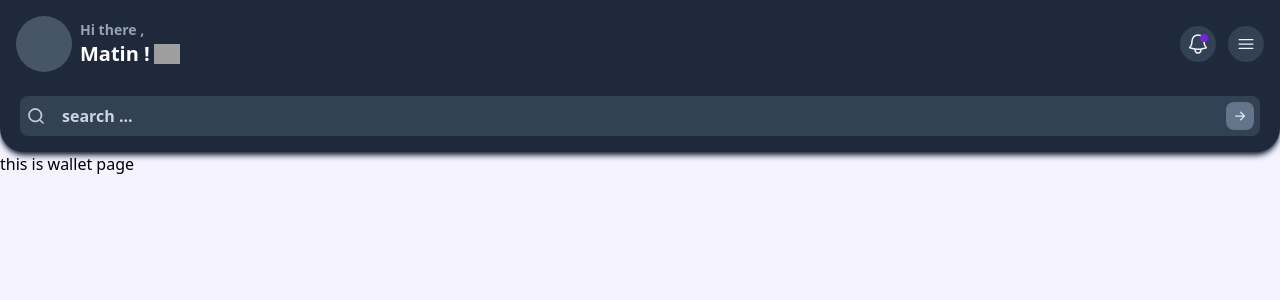
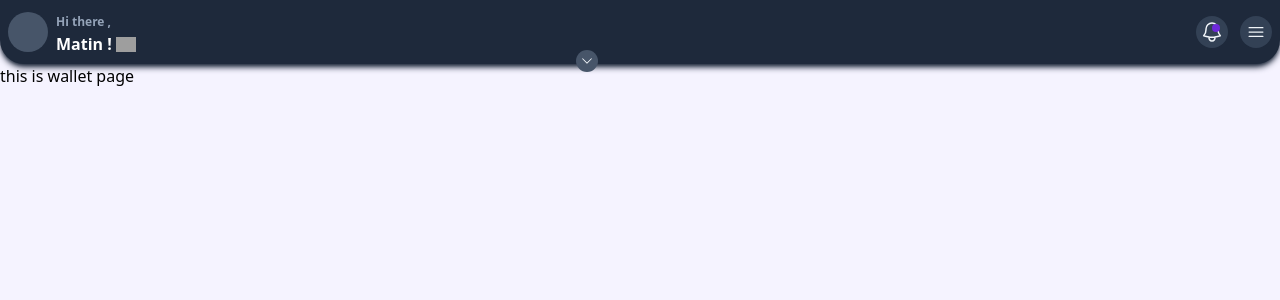
Before and after one commit to Matin-Sangabi/-Journal-trade, a Next.js app: page /wallet in a window 1280 px wide. Shown: the top 300 px of the page. Built offline with nearby package versions, Linux system fonts and the light colour scheme; grey boxes are pictures that could not be loaded.

Commit message:
accordion header added

```diff
--- a/src/container/layout/header.js
+++ b/src/container/layout/header.js
@@ -1,39 +1,76 @@
-import { HiOutlineBell, HiBars3, HiMagnifyingGlass } from "react-icons/hi2";
+import {
+  HiOutlineBell,
+  HiBars3,
+  HiMagnifyingGlass,
+  HiChevronDown,
+} from "react-icons/hi2";
 import { BsArrowRightShort } from "react-icons/bs";
 import { CiSearch } from "react-icons/ci";
+import { useState } from "react";
 const Header = () => {
+  const [openHeader, setOpenMenu] = useState(true);
+  let touchCounter = 0;
+  const touchHandler = (e) => {
+    touchCounter += 1;
+    if (touchCounter >= 50) {
+      setOpenMenu(true);
+      return;
+    }
+  };
   return (
-    <header className="p-4 rounded-b-3xl shadow-md shadow-slate-800  bg-slate-800 w-full flex flex-col gap-y-4">
+    <header
+      className={`${
+        openHeader ? "p-2" : "p-4"
+      } transition-all ease-in-out duration-300 rounded-b-3xl relative shadow-md shadow-slate-800  bg-slate-800 w-full flex flex-col gap-y-4`}
+    >
       <div className="flex items-center justify-between">
         <div className="flex items-center gap-x-2">
-          <span className="w-14 h-14 rounded-full flex items-center justify-center bg-slate-600"></span>
-          <div className="flex flex-col">
-            <span className="text-sm font-semibold text-slate-400">
+          <span
+            className={`${
+              openHeader ? "w-10 h-10" : "w-14 h-14"
+            } rounded-full flex items-center justify-center bg-slate-600 transition-all ease-in-out duration-300`}
+          ></span>
+          <div className={`${openHeader ? "" : "flex flex-col gap-0"}`}>
+            <span
+              className={`${
+                openHeader ? "text-xs" : "text-sm"
+              } transition-all ease-in-out duration-300 font-semibold text-slate-400`}
+            >
               Hi there ,
             </span>
             <div className="flex items-center gap-x-1 ">
-              <h1 className="text-xl font-bold text-white">Matin ! </h1>
+              <h1
+                className={`${
+                  openHeader ? "text-base" : "text-xl"
+                } transition-all ease-in-out duration-300 font-bold text-white`}
+              >
+                Matin !{" "}
+              </h1>
               <img
                 src="https://em-content.zobj.net/source/microsoft-teams/337/waving-hand_1f44b.png"
                 srcSet="https://em-content.zobj.net/source/microsoft-teams/337/waving-hand_1f44b.png 2x"
                 alt="Waving Hand on Microsoft Teams 1.0"
-                width="26"
-                height="26"
+                width={openHeader ? "20" : "26"}
+                height={openHeader ? "20 " : "26"}
               />
             </div>
           </div>
         </div>
         <div className="flex items-center gap-x-3">
-          <button className="flex relative stroke-2 w-9 h-9 items-center justify-center p-1 rounded-full text-slate-100  bg-slate-700">
+          <button className="flex relative stroke-2 w-8 h-8 items-center justify-center p-1 rounded-full text-slate-100  bg-slate-700">
             <HiOutlineBell className="text-2xl" />
             <span className="absolute w-2 h-2 rounded-full bg-violet-700 right-2 top-2"></span>
           </button>
-          <button className="flex stroke-2 w-9 h-9 items-center justify-center rounded-full text-slate-100  bg-slate-700">
+          <button className="flex stroke-2 w-8 h-8 items-center justify-center rounded-full text-slate-100  bg-slate-700">
             <HiBars3 className="text-xl" />
           </button>
         </div>
       </div>
-      <div className="mt-2 px-1">
+      <div
+        className={`${
+          openHeader ? "hidden" : "block mt-2 px-1"
+        } transition-all ease-in-out duration-300 `}
+      >
         <div className="p-[6px] flex text-slate-300  items-center gap-x-4 justify-between rounded-lg bg-slate-700">
           <CiSearch className="text-xl stroke-1" />
           <input
@@ -48,6 +85,23 @@ const Header = () => {
           </button>
         </div>
       </div>
+      <span
+        className={`w-20 h-[2px] bg-slate-100 absolute bottom-0 left-[40%] ${
+          openHeader ? "hidden" : ""
+        }`}
+        onTouchMove={touchHandler}
+        onTouchStart={() => (touchCounter = 0)}
+      ></span>
+      <span
+        onClick={() => setOpenMenu(false)}
+        className={`${
+          openHeader
+            ? "-bottom-2 p-1 rounded-full text-sm left-[45%] bg-slate-600 flex items-center justify-center absolute  text-slate-100"
+            : "hidden"
+        } transition-all ease-in-out duration-300`}
+      >
+        <HiChevronDown />
+      </span>
     </header>
   );
 };
--- a/src/container/layout/navigation/bottomNav.js
+++ b/src/container/layout/navigation/bottomNav.js
@@ -20,7 +20,7 @@ const BottomNav = () => {
             return (
               <Link
                 href={navigate.path}
-                className="w-14 h-14 relative bottom-7 flex items-center justify-center text-3xl  rounded-full bg-violet-700 text-slate-100 hover:rotate-180 transition-all ease-in-out duration-300"
+                className="w-12 h-12 relative bottom-7 flex items-center justify-center text-3xl  rounded-full bg-violet-700 text-slate-100 hover:rotate-180 transition-all ease-in-out duration-300"
                 key={i}
               >
                 {navigate.icon()}
```
